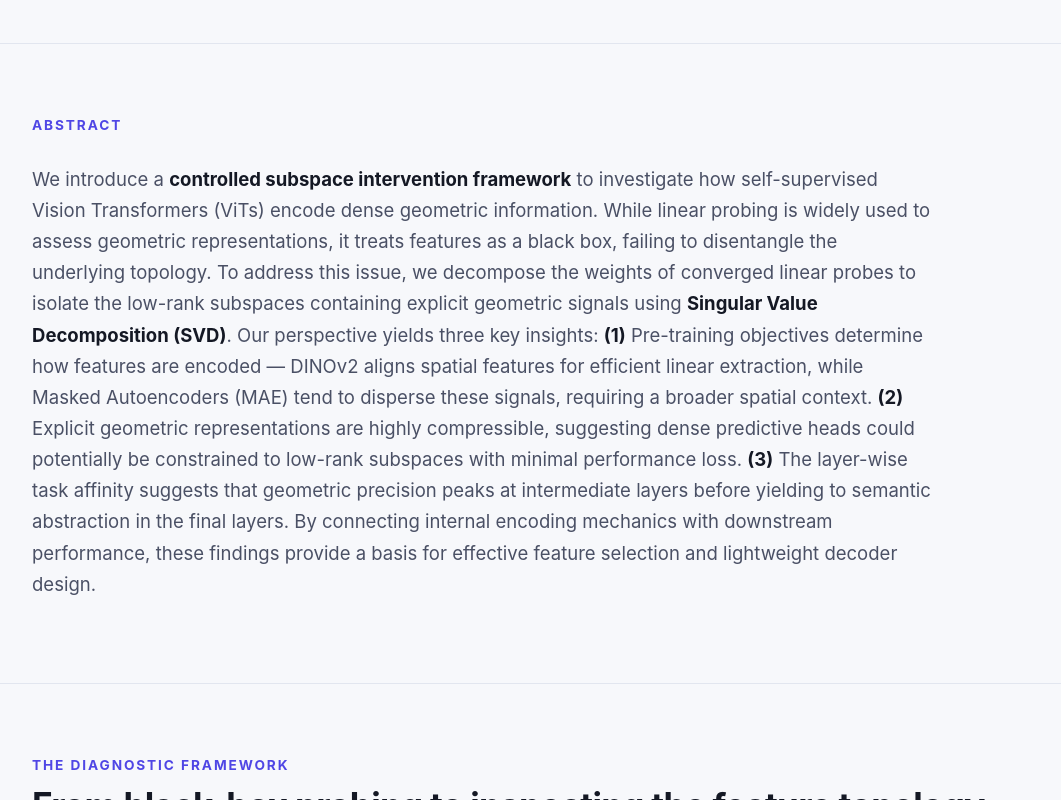
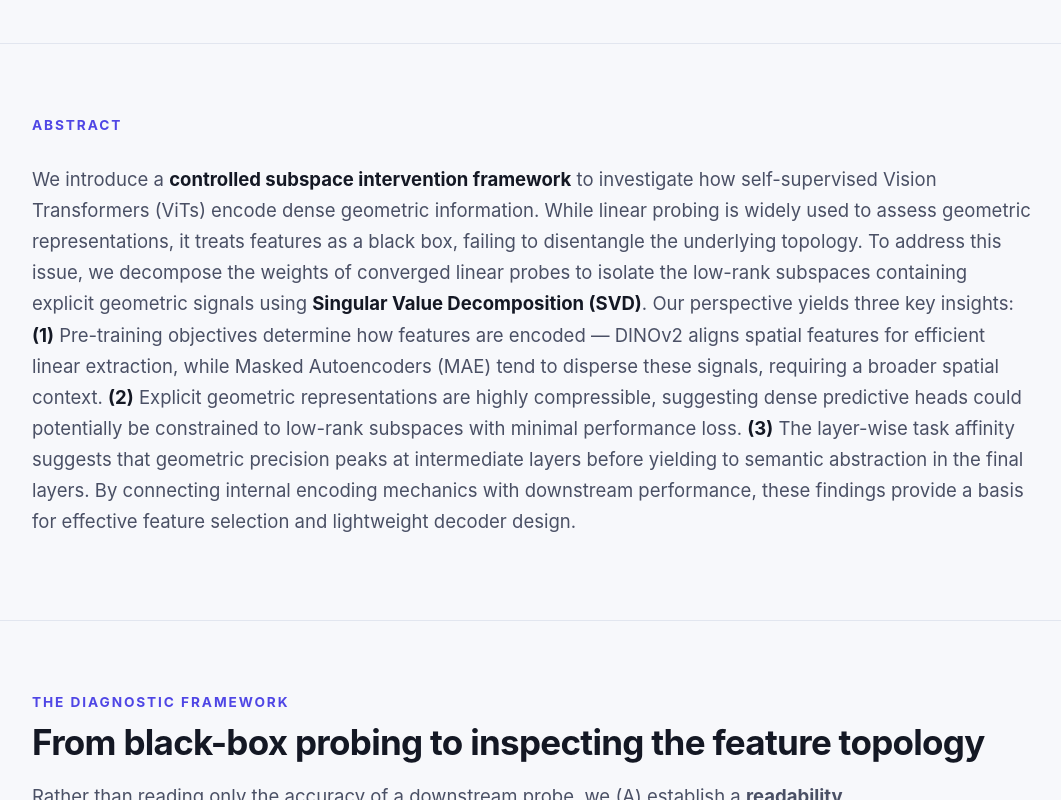
Before and after one commit to Zhou-Weichen/Geosubprobe-project, a plain HTML site: page index.html in a window 1280 px wide. Shown: the part 702-1502 px from the top of the page, without its empty margins (90-1151 px from the left). Drawn offline with Linux system fonts and the light colour scheme.

Commit message:
Update index.html

```diff
--- a/index.html
+++ b/index.html
@@ -142,7 +142,7 @@ nav{position:sticky;top:0;z-index:50;background:color-mix(in srgb,var(--bg) 82%,
 .btn.primary:hover{box-shadow:0 10px 30px color-mix(in srgb,var(--accent) 40%,transparent)}
 
 /* ============================ Abstract ============================ */
-.abstract p{font-size:1.06rem;color:var(--text-soft);max-width:900px}
+.abstract p{font-size:1.06rem;color:var(--text-soft);max-width:1000px}
 .abstract p strong{color:var(--text)}
 
 /* ============================ Insight cards ============================ */
```
